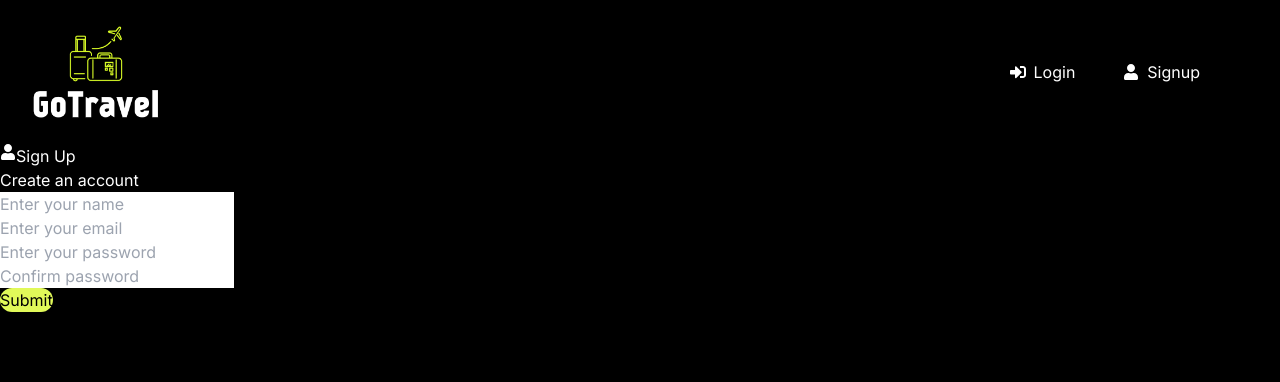
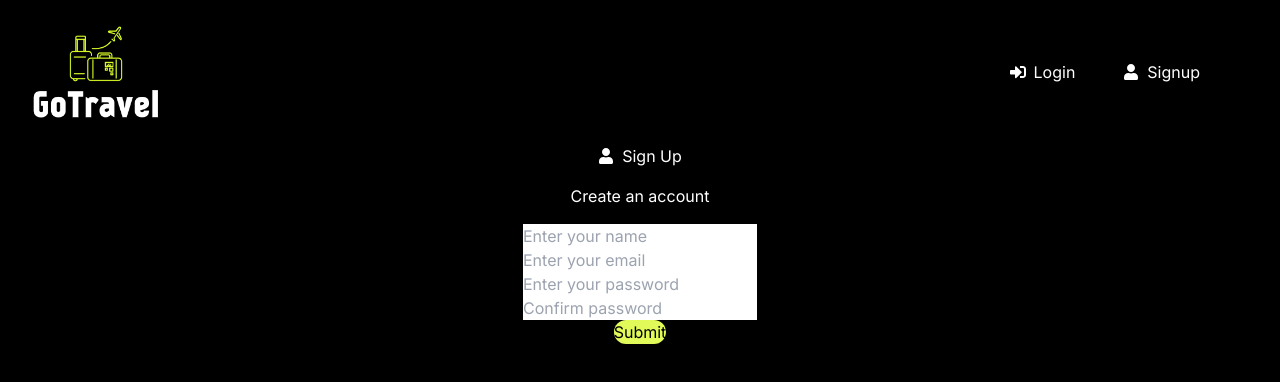
Before and after one commit to Mussina123/tb-travel-MERN, a React (Create React App) app in the folder client/: page /signup in a window 1280 px wide. Shown: the top 382 px of the page. Built offline with nearby package versions, Linux system fonts and the light colour scheme.

Commit message:
centered signup/login pages.. about to start logic now

```diff
--- a/client/src/components/Login.js
+++ b/client/src/components/Login.js
@@ -24,14 +24,14 @@ const Login = () => {
     return (
         <>
             <section className=''>
-                <main className='flex'>
-                    <FaSignInAlt /> <h1> Login</h1>
+                <main className='flex justify-center mb-4 items-center	'>
+                    <FaSignInAlt /> <h1 className='ml-2'> Login</h1>
                 </main>
                 {/* <p>Login and make some posts! </p> */}
             </section>
 
             <section>
-                <form onSubmit={onSubmit} className='text-black'>
+                <form onSubmit={onSubmit} className='text-black flex flex-col justify-center items-center'>
                     {/* this div is used to sytle inputs */}
                     <div>
                         <input
--- a/client/src/components/Signup.js
+++ b/client/src/components/Signup.js
@@ -26,16 +26,16 @@ const Signup = () => {
     return (
         <>
             <section className=''>
-                <main className='flex'>
-                    <FaUser /> <h1> Sign Up </h1>
+                <main className='flex justify-center mb-4 items-center	'>
+                    <FaUser /> <h1 className='ml-2'> Sign Up </h1>
                 </main>
-                <p>Create an account </p>
+                <p className='flex justify-center mb-4'>Create an account </p>
             </section>
 
             <section>
-                <form onSubmit={onSubmit} className='text-black'>
+                <form onSubmit={onSubmit} className='text-black flex flex-col justify-center items-center'>
                     {/* this div is used to sytle inputs */}
-                    <div>
+                    <div className=''>
                         <input
                             type='text'
                             name='name'
@@ -75,7 +75,7 @@ const Signup = () => {
                         <button type='submit' className='rounded-full bg-[#E1F959] text-black' >Submit</button>
                     </div>
                 </form>
-            </section>
+            </section >
         </>
     )
 }
```
